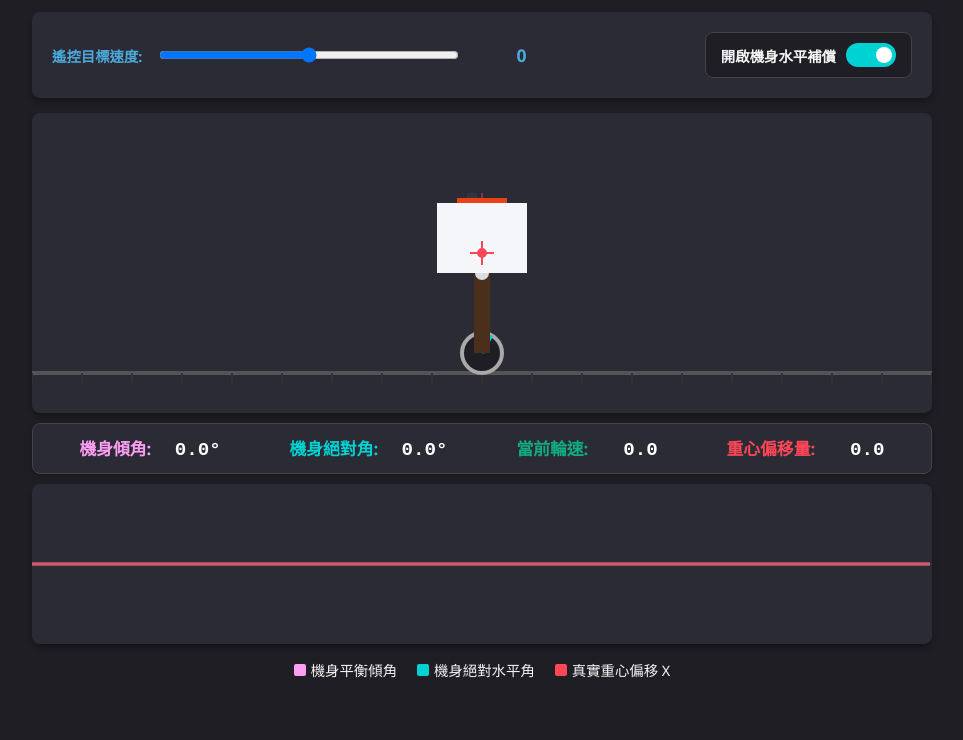
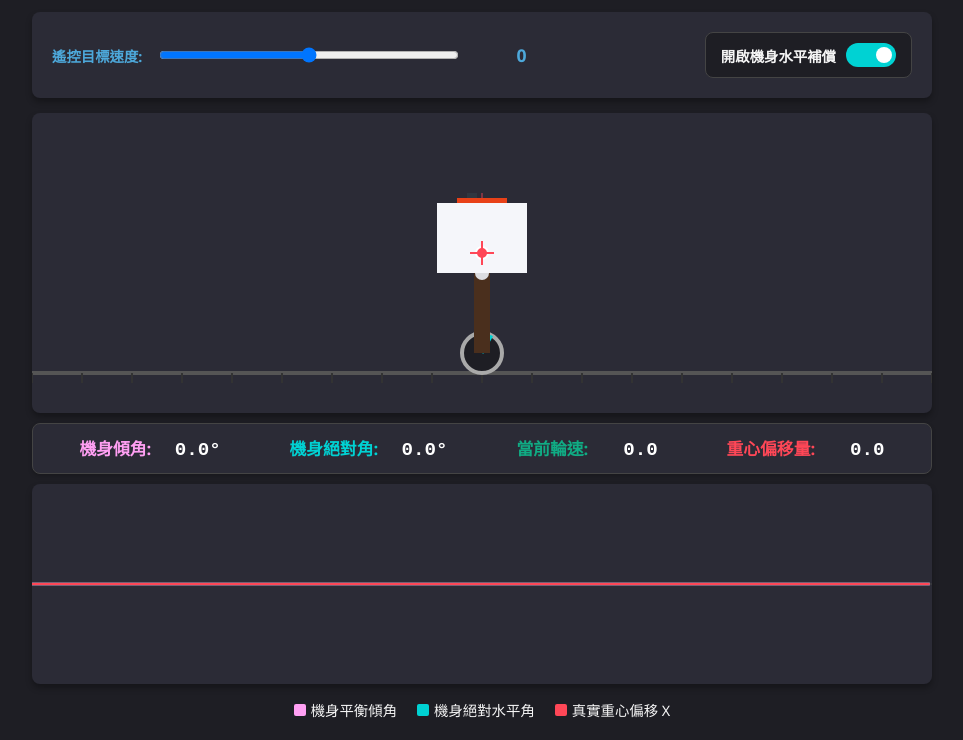
Before and after one commit to tysonyu0304/tysonyu0304.github.io, a plain HTML site: page index.html in a window 1280 px wide. Shown: the part 101-841 px from the top of the page, without its empty margins (158-1121 px from the left). Before the commit the page ends 801 px from the top, so only its background shows below. Drawn offline with Linux system fonts and the light colour scheme.

Commit message:
Adjust canvas height and drawing scale in chart

```diff
--- a/index.html
+++ b/index.html
@@ -122,7 +122,7 @@
             <div class="data-item"><span style="color: #ff4757;">重心偏移量:</span> <span id="valCog">0.0</span></div>
         </div>
 
-        <canvas id="chartCanvas" width="900" height="160"></canvas>
+        <canvas id="chartCanvas" width="900" height="200"></canvas>
         <div class="legend">
             <div class="legend-item"><div class="color-box" style="background: #ff9ff3;"></div> 機身平衡傾角</div>
             <div class="legend-item"><div class="color-box" style="background: #00d2d3;"></div> 機身絕對水平角</div>
@@ -208,10 +208,9 @@
             let pivot_x = L * Math.sin(theta);
 
             // 機身重心的絕對 X 座標
-            // 若開啟補償，機身永遠水平，其重心就在關節點正上方，X座標不變
             let body_cog_x = pivot_x + bodyCenterY * Math.sin(platform_absolute_rad);
 
-            // 腿部重心的絕對 X 座標 (假設在腿部正中央)
+            // 腿部重心的絕對 X 座標
             let leg_cog_x = (L / 2) * Math.sin(theta);
 
             // 系統總重心 X 座標
@@ -333,10 +332,10 @@
                 chartCtx.stroke();
             }
 
-            drawLine(history.base_pitch, '#ff9ff3', 3);
-            drawLine(history.platform_absolute, '#00d2d3', 3);
-            // 將重心偏移量畫在圖表上，縮放係數設為 2
-            drawLine(history.cog_offset, '#ff4757', 2);
+            // 縮小繪圖比例，讓急停或加速時數值不會跑到畫布外面
+            drawLine(history.base_pitch, '#ff9ff3', 2);       // 從 3 降為 2
+            drawLine(history.platform_absolute, '#00d2d3', 2); // 從 3 降為 2
+            drawLine(history.cog_offset, '#ff4757', 1.5);      // 從 2 降為 1.5
         }
 
         function loop() {
```
